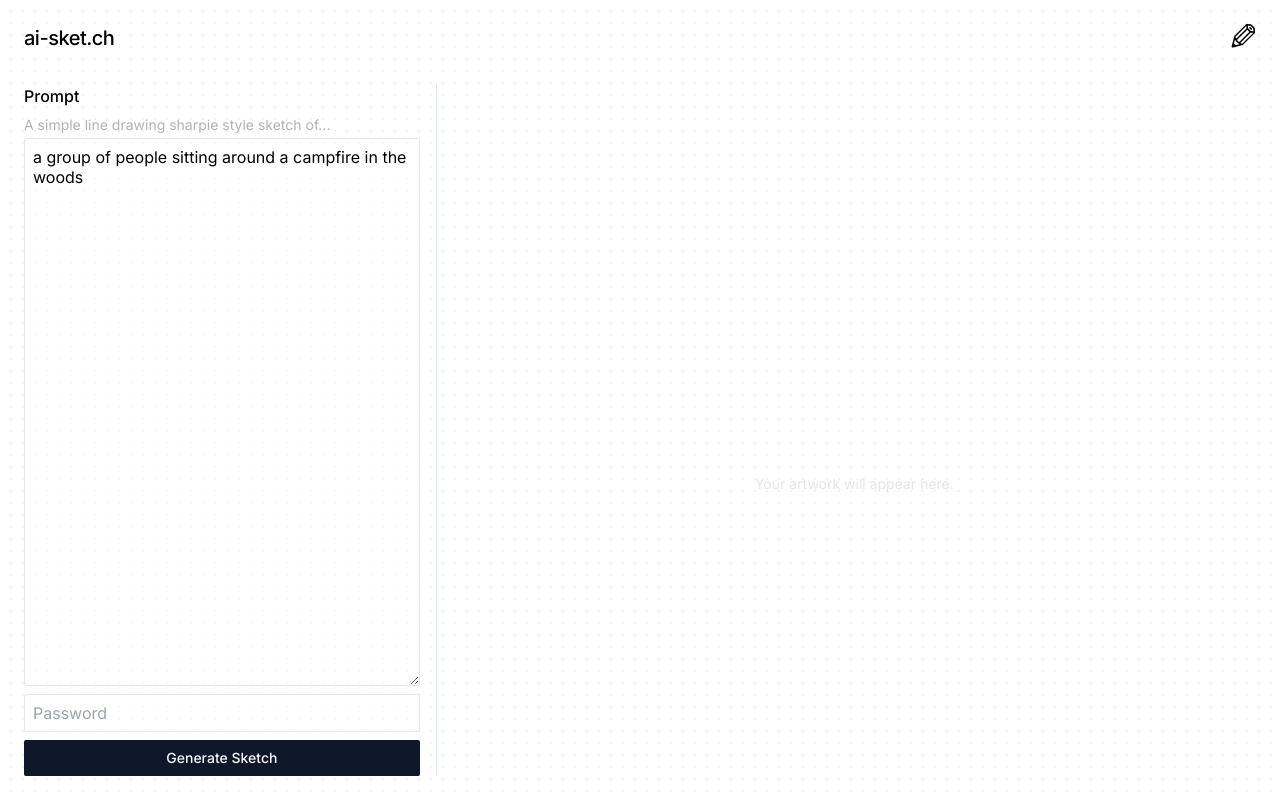
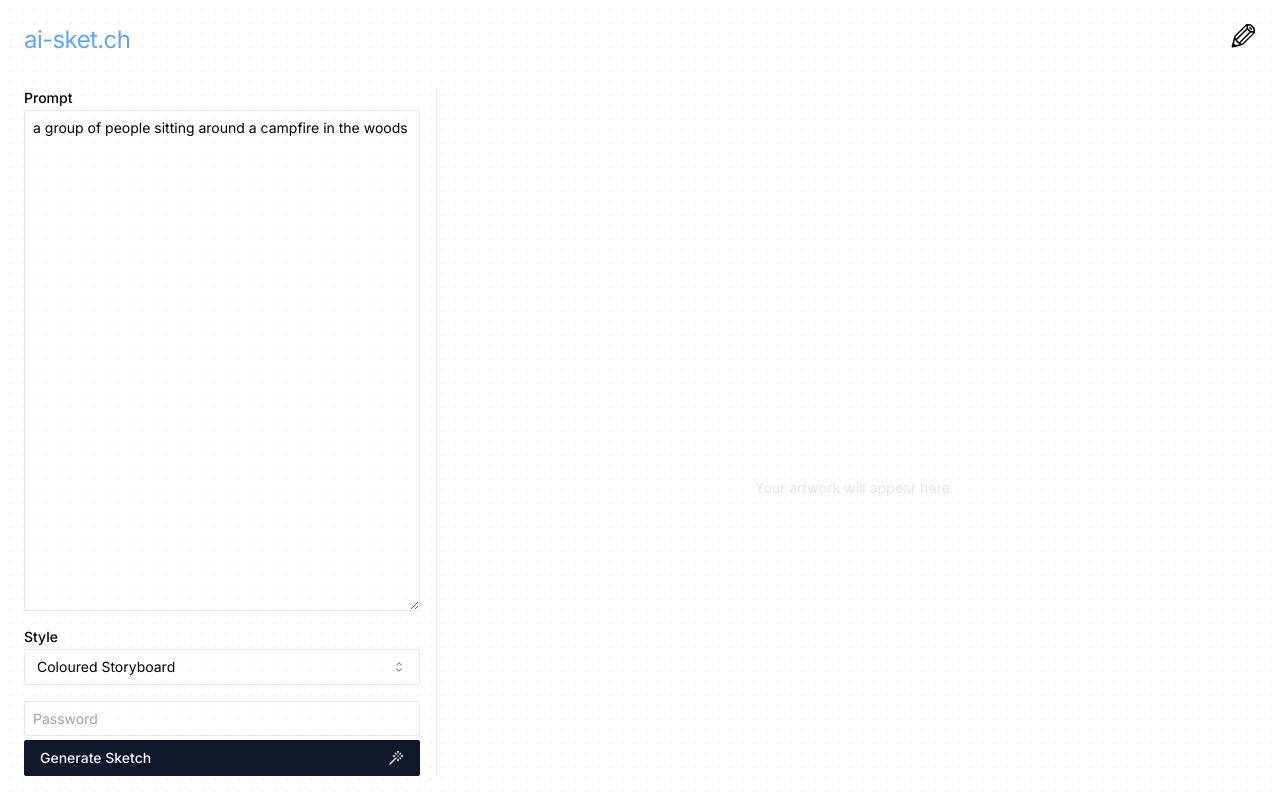
Before and after one commit to richcahill/ai-sket.ch, a Next.js app: page / in a window 1280 px wide. Built offline with nearby package versions, Linux system fonts and the light colour scheme.

Commit message:
tidying up

```diff
--- a/package.json
+++ b/package.json
@@ -10,17 +10,20 @@
   },
   "dependencies": {
     "@radix-ui/react-icons": "^1.3.0",
+    "@radix-ui/react-select": "^2.0.0",
     "@radix-ui/react-slot": "^1.0.2",
     "ai": "^3.0.5",
     "class-variance-authority": "^0.7.0",
     "clsx": "^2.1.0",
     "lucide-react": "^0.354.0",
     "next": "14.1.2",
+    "next-themes": "^0.2.1",
     "openai": "^4.28.4",
     "react": "^18",
     "react-dom": "^18",
     "react-resizable-panels": "^2.0.12",
     "react-textarea-autosize": "^8.5.3",
+    "sonner": "^1.4.3",
     "tailwind-merge": "^2.2.1",
     "tailwindcss-animate": "^1.0.7",
     "zod": "^3.22.4"
--- a/src/app/layout.tsx
+++ b/src/app/layout.tsx
@@ -1,6 +1,7 @@
 import type { Metadata } from "next";
 import { Inter } from "next/font/google";
 import "./globals.css";
+import { Toaster } from "@/components/ui/sonner";
 
 const inter = Inter({ subsets: ["latin"] });
 
@@ -16,7 +17,10 @@
 }>) {
   return (
     <html lang="en">
-      <body className={inter.className}>{children}</body>
+      <body className={inter.className}>
+        {children}
+        <Toaster />
+      </body>
     </html>
   );
 }
--- a/src/app/page.tsx
+++ b/src/app/page.tsx
@@ -4,7 +4,9 @@
   return (
     <main className="flex min-h-screen max-h-screen container mx-auto flex-col items-stretch justify-start p-2">
       <nav className="flex justify-between p-4">
-        <h1 className="text-xl font-medium tracking-tight">ai-sket.ch</h1>
+        <a href="/">
+          <h1 className="text-2xl text-blue-400 tracking-tight">ai-sket.ch</h1>
+        </a>
         <div>
           <a
             href="https://richmak.es"
--- a/src/components/generator.tsx
+++ b/src/components/generator.tsx
@@ -1,7 +1,7 @@
 /* eslint-disable @next/next/no-img-element */
 "use client";
 import { useState } from "react";
-import TextareaAutosize from "react-textarea-autosize";
+import { StyleSelector } from "@/components/style-selector";
 import { Button } from "@/components/ui/button";
 import { checkPassword } from "@/actions/checkPassword";
 import {
@@ -9,8 +9,9 @@
   ResizablePanel,
   ResizableHandle,
 } from "@/components/ui/resizable";
-import { Loader } from "lucide-react";
-import { set } from "zod";
+import { Loader, Wand } from "lucide-react";
+import { type Style, styles } from "@/lib/styles";
+import { toast } from "sonner";
 
 interface Props {
   // Define your component props here
@@ -25,6 +26,7 @@
   );
   const [password, setPassword] = useState<string>("");
   const [error, setError] = useState<string>("");
+  const [selectedStyle, setSelectedStyle] = useState<Style>(styles[0]);
 
   const generateImage = async () => {
     setLoading(true);
@@ -38,8 +40,8 @@
       return;
     }
 
-    let sketchPrompt =
-      "A simple line drawing sharpie style sketch of " + prompt;
+    let sketchPrompt = selectedStyle.prompt + prompt;
+    console.log(sketchPrompt);
     const response = await fetch("/api", {
       method: "POST",
       headers: {
@@ -60,34 +62,45 @@
       className="gap-4 w-full p-4 rounded-md"
     >
       <ResizablePanel
-        className="flex flex-col gap-2 min-w-72 max-w-xl"
+        className="flex flex-col gap-4 min-w-72 max-w-xl"
         defaultSize={33}
       >
-        <h1 className="font-medium">Prompt</h1>
-        <div className="flex flex-col gap-1 flex-1">
-          <label htmlFor="prompt" className="text-sm opacity-30 leading-tight">
-            A simple line drawing sharpie style sketch of...
+        <div className="flex flex-col gap-0.5 flex-1">
+          <label htmlFor="prompt" className="font-medium text-sm">
+            Prompt
           </label>
-          <TextareaAutosize
+          <textarea
             value={prompt}
             onChange={(e) => setPrompt(e.target.value)}
-            className="w-full h-11 border p-2 flex-1 leading-tight bg-white/40 rounded-sm"
+            className="w-full overflow-auto h-11 border p-2 flex-1 leading-tight bg-white/40 rounded-sm text-sm"
           />
         </div>
+        <div className="flex flex-col gap-0.5 ">
+          <label htmlFor="prompt" className="font-medium text-sm">
+            Style
+          </label>
+          <StyleSelector
+            selectedStyle={styles[0]}
+            setSelectedStyle={setSelectedStyle}
+          />
+        </div>
+        <div className="flex flex-col gap-1">
           <input
             type="password"
             placeholder="Password"
-          className="border p-2 leading-tight bg-white/40 rounded-sm"
+            className="border p-2 leading-tight bg-white/40 rounded-sm text-sm"
             value={password}
             onChange={(e) => setPassword(e.target.value)}
           />
           <Button
-          className="rounded-sm"
+            className="rounded-sm flex justify-between"
             onClick={generateImage}
             disabled={loading}
           >
-          {(!loading && "Generate Sketch") || "Generating..."}
+            <div>{(!loading && "Generate Sketch") || "Generating..."}</div>
+            <Wand size={16} />
           </Button>
+        </div>
       </ResizablePanel>
       <ResizableHandle />
 
@@ -99,13 +112,12 @@
             </div>
           )}
           {image && !loading && !error && (
-            <div>
             <img
               src={image}
               alt={revisedPrompt || prompt}
-                className="max-w-full max-h-full rounded-md"
+              className="max-w-full max-h-full rounded-md cursor-crosshair"
+              // copy the image to clipboard on click
             />
-            </div>
           )}
           {loading && <Loader size={24} className="animate-spin" />}
           {!image && !loading && !error && (
--- /dev/null
+++ b/src/components/style-selector.tsx
@@ -0,0 +1,45 @@
+import * as React from "react";
+
+import {
+  Select,
+  SelectContent,
+  SelectItem,
+  SelectTrigger,
+  SelectValue,
+} from "@/components/ui/select";
+
+import { type Style, styles } from "@/lib/styles";
+
+interface Props {
+  selectedStyle: Style;
+  setSelectedStyle: (style: Style) => void;
+}
+
+export function StyleSelector(props: Props) {
+  const handleValueChange = (value: string) => {
+    const selectedStyle = styles.find((style) => style.title === value);
+    if (selectedStyle) {
+      props.setSelectedStyle(selectedStyle);
+    } else {
+      console.error("Invalid style selected");
+    }
+  };
+
+  return (
+    <Select
+      defaultValue={props.selectedStyle.title}
+      onValueChange={handleValueChange}
+    >
+      <SelectTrigger className="w-full rounded-sm shadow-none bg-white/40">
+        <SelectValue />
+      </SelectTrigger>
+      <SelectContent className="rounded-sm">
+        {styles.map((style, i) => (
+          <SelectItem key={i} value={style.title} className="cursor-pointer">
+            {style.title}
+          </SelectItem>
+        ))}
+      </SelectContent>
+    </Select>
+  );
+}
--- /dev/null
+++ b/src/components/ui/select.tsx
@@ -0,0 +1,164 @@
+"use client";
+
+import * as React from "react";
+import {
+  CaretSortIcon,
+  CheckIcon,
+  ChevronDownIcon,
+  ChevronUpIcon,
+} from "@radix-ui/react-icons";
+import * as SelectPrimitive from "@radix-ui/react-select";
+
+import { cn } from "@/lib/utils";
+
+const Select = SelectPrimitive.Root;
+
+const SelectGroup = SelectPrimitive.Group;
+
+const SelectValue = SelectPrimitive.Value;
+
+const SelectTrigger = React.forwardRef<
+  React.ElementRef<typeof SelectPrimitive.Trigger>,
+  React.ComponentPropsWithoutRef<typeof SelectPrimitive.Trigger>
+>(({ className, children, ...props }, ref) => (
+  <SelectPrimitive.Trigger
+    ref={ref}
+    className={cn(
+      "flex h-9 w-full items-center justify-between whitespace-nowrap rounded-md border border-slate-200 bg-transparent px-3 py-2 text-sm shadow-sm ring-offset-white placeholder:text-slate-500 focus:outline-none disabled:cursor-not-allowed disabled:opacity-50 [&>span]:line-clamp-1 dark:border-slate-800 dark:ring-offset-slate-950 dark:placeholder:text-slate-400 dark:focus:ring-slate-300",
+      className
+    )}
+    {...props}
+  >
+    {children}
+    <SelectPrimitive.Icon asChild>
+      <CaretSortIcon className="h-4 w-4 opacity-50" />
+    </SelectPrimitive.Icon>
+  </SelectPrimitive.Trigger>
+));
+SelectTrigger.displayName = SelectPrimitive.Trigger.displayName;
+
+const SelectScrollUpButton = React.forwardRef<
+  React.ElementRef<typeof SelectPrimitive.ScrollUpButton>,
+  React.ComponentPropsWithoutRef<typeof SelectPrimitive.ScrollUpButton>
+>(({ className, ...props }, ref) => (
+  <SelectPrimitive.ScrollUpButton
+    ref={ref}
+    className={cn(
+      "flex cursor-default items-center justify-center py-1",
+      className
+    )}
+    {...props}
+  >
+    <ChevronUpIcon />
+  </SelectPrimitive.ScrollUpButton>
+));
+SelectScrollUpButton.displayName = SelectPrimitive.ScrollUpButton.displayName;
+
+const SelectScrollDownButton = React.forwardRef<
+  React.ElementRef<typeof SelectPrimitive.ScrollDownButton>,
+  React.ComponentPropsWithoutRef<typeof SelectPrimitive.ScrollDownButton>
+>(({ className, ...props }, ref) => (
+  <SelectPrimitive.ScrollDownButton
+    ref={ref}
+    className={cn(
+      "flex cursor-default items-center justify-center py-1",
+      className
+    )}
+    {...props}
+  >
+    <ChevronDownIcon />
+  </SelectPrimitive.ScrollDownButton>
+));
+SelectScrollDownButton.displayName =
+  SelectPrimitive.ScrollDownButton.displayName;
+
+const SelectContent = React.forwardRef<
+  React.ElementRef<typeof SelectPrimitive.Content>,
+  React.ComponentPropsWithoutRef<typeof SelectPrimitive.Content>
+>(({ className, children, position = "popper", ...props }, ref) => (
+  <SelectPrimitive.Portal>
+    <SelectPrimitive.Content
+      ref={ref}
+      className={cn(
+        "relative z-50 max-h-96 min-w-[8rem] overflow-hidden rounded-md border border-slate-200 bg-white text-slate-950 shadow-md data-[state=open]:animate-in data-[state=closed]:animate-out data-[state=closed]:fade-out-0 data-[state=open]:fade-in-0 data-[state=closed]:zoom-out-95 data-[state=open]:zoom-in-95 data-[side=bottom]:slide-in-from-top-2 data-[side=left]:slide-in-from-right-2 data-[side=right]:slide-in-from-left-2 data-[side=top]:slide-in-from-bottom-2 dark:border-slate-800 dark:bg-slate-950 dark:text-slate-50",
+        position === "popper" &&
+          "data-[side=bottom]:translate-y-1 data-[side=left]:-translate-x-1 data-[side=right]:translate-x-1 data-[side=top]:-translate-y-1",
+        className
+      )}
+      position={position}
+      {...props}
+    >
+      <SelectScrollUpButton />
+      <SelectPrimitive.Viewport
+        className={cn(
+          "p-1",
+          position === "popper" &&
+            "h-[var(--radix-select-trigger-height)] w-full min-w-[var(--radix-select-trigger-width)]"
+        )}
+      >
+        {children}
+      </SelectPrimitive.Viewport>
+      <SelectScrollDownButton />
+    </SelectPrimitive.Content>
+  </SelectPrimitive.Portal>
+));
+SelectContent.displayName = SelectPrimitive.Content.displayName;
+
+const SelectLabel = React.forwardRef<
+  React.ElementRef<typeof SelectPrimitive.Label>,
+  React.ComponentPropsWithoutRef<typeof SelectPrimitive.Label>
+>(({ className, ...props }, ref) => (
+  <SelectPrimitive.Label
+    ref={ref}
+    className={cn("px-2 py-1.5 text-sm font-semibold", className)}
+    {...props}
+  />
+));
+SelectLabel.displayName = SelectPrimitive.Label.displayName;
+
+const SelectItem = React.forwardRef<
+  React.ElementRef<typeof SelectPrimitive.Item>,
+  React.ComponentPropsWithoutRef<typeof SelectPrimitive.Item>
+>(({ className, children, ...props }, ref) => (
+  <SelectPrimitive.Item
+    ref={ref}
+    className={cn(
+      "relative flex w-full cursor-default select-none items-center rounded-sm py-1.5 pl-2 pr-8 text-sm outline-none focus:bg-slate-100 focus:text-slate-900 data-[disabled]:pointer-events-none data-[disabled]:opacity-50 dark:focus:bg-slate-800 dark:focus:text-slate-50",
+      className
+    )}
+    {...props}
+  >
+    <span className="absolute right-2 flex h-3.5 w-3.5 items-center justify-center">
+      <SelectPrimitive.ItemIndicator>
+        <CheckIcon className="h-4 w-4" />
+      </SelectPrimitive.ItemIndicator>
+    </span>
+    <SelectPrimitive.ItemText>{children}</SelectPrimitive.ItemText>
+  </SelectPrimitive.Item>
+));
+SelectItem.displayName = SelectPrimitive.Item.displayName;
+
+const SelectSeparator = React.forwardRef<
+  React.ElementRef<typeof SelectPrimitive.Separator>,
+  React.ComponentPropsWithoutRef<typeof SelectPrimitive.Separator>
+>(({ className, ...props }, ref) => (
+  <SelectPrimitive.Separator
+    ref={ref}
+    className={cn("-mx-1 my-1 h-px bg-slate-100 dark:bg-slate-800", className)}
+    {...props}
+  />
+));
+SelectSeparator.displayName = SelectPrimitive.Separator.displayName;
+
+export {
+  Select,
+  SelectGroup,
+  SelectValue,
+  SelectTrigger,
+  SelectContent,
+  SelectLabel,
+  SelectItem,
+  SelectSeparator,
+  SelectScrollUpButton,
+  SelectScrollDownButton,
+};
--- /dev/null
+++ b/src/components/ui/sonner.tsx
@@ -0,0 +1,31 @@
+"use client"
+
+import { useTheme } from "next-themes"
+import { Toaster as Sonner } from "sonner"
+
+type ToasterProps = React.ComponentProps<typeof Sonner>
+
+const Toaster = ({ ...props }: ToasterProps) => {
+  const { theme = "system" } = useTheme()
+
+  return (
+    <Sonner
+      theme={theme as ToasterProps["theme"]}
+      className="toaster group"
+      toastOptions={{
+        classNames: {
+          toast:
+            "group toast group-[.toaster]:bg-white group-[.toaster]:text-slate-950 group-[.toaster]:border-slate-200 group-[.toaster]:shadow-lg dark:group-[.toaster]:bg-slate-950 dark:group-[.toaster]:text-slate-50 dark:group-[.toaster]:border-slate-800",
+          description: "group-[.toast]:text-slate-500 dark:group-[.toast]:text-slate-400",
+          actionButton:
+            "group-[.toast]:bg-slate-900 group-[.toast]:text-slate-50 dark:group-[.toast]:bg-slate-50 dark:group-[.toast]:text-slate-900",
+          cancelButton:
+            "group-[.toast]:bg-slate-100 group-[.toast]:text-slate-500 dark:group-[.toast]:bg-slate-800 dark:group-[.toast]:text-slate-400",
+        },
+      }}
+      {...props}
+    />
+  )
+}
+
+export { Toaster }
--- /dev/null
+++ b/src/lib/styles.ts
@@ -0,0 +1,17 @@
+export type Style = {
+  title: string;
+  prompt: string;
+};
+
+export const styles = [
+  {
+    title: "Coloured Storyboard",
+    prompt:
+      "Create an illustration where the style should be minimalistic with a pastel color palette, clean lines, and a hand-drawn, sketchy feel but with chunky lines. The illustration should have perspective that gives a sense of depth, and the overall tone should be inviting and informative. Use a limited color scheme with soft hues and ensure that the lines are not too sharp. The illustration should be of ",
+  },
+  {
+    title: "Sharpie Sketch",
+    prompt:
+      "Create an illustration where the style should be simple hand drawn in the style of a minimalist sharpie sketch using and using only black and white. The illustration should be of ",
+  },
+];
```
Also changed, not shown: 1 other file (tests, documents, lock files or other folders). Lines whose indentation alone changed are shown as unchanged.
